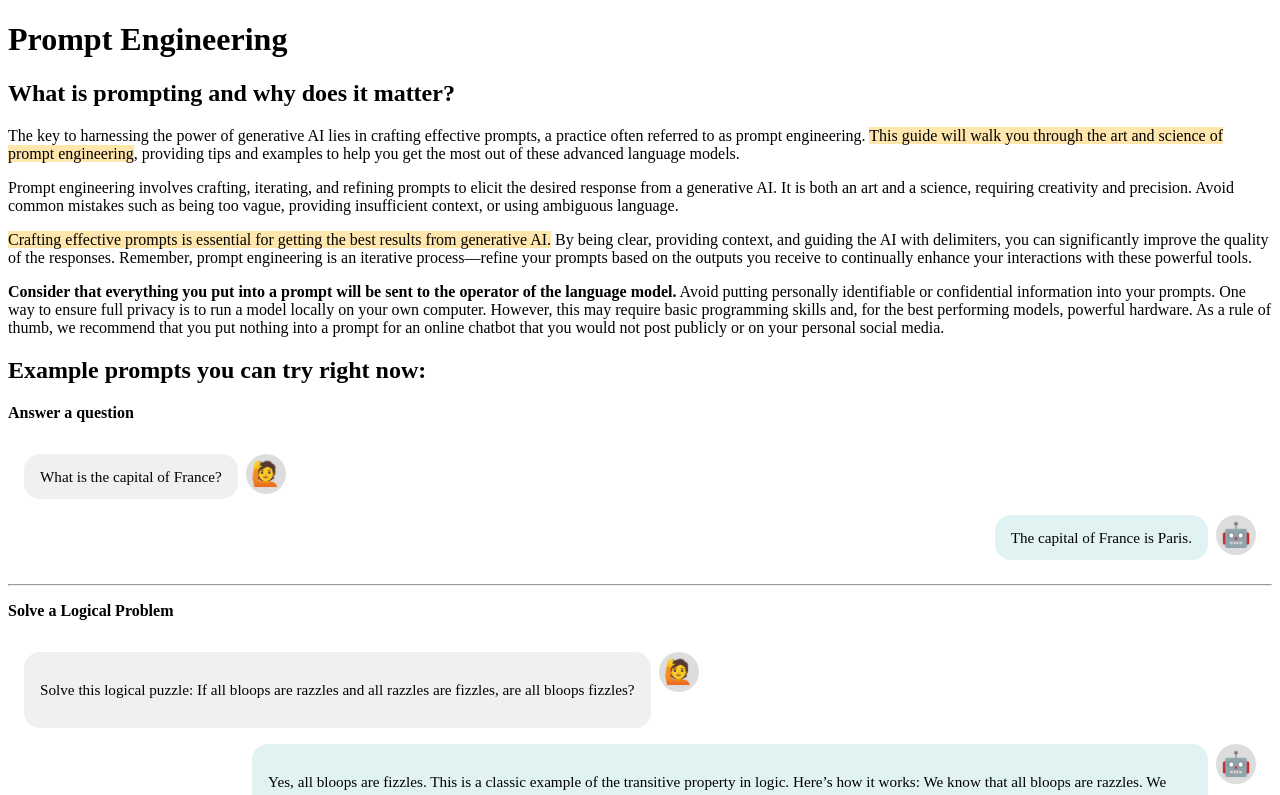
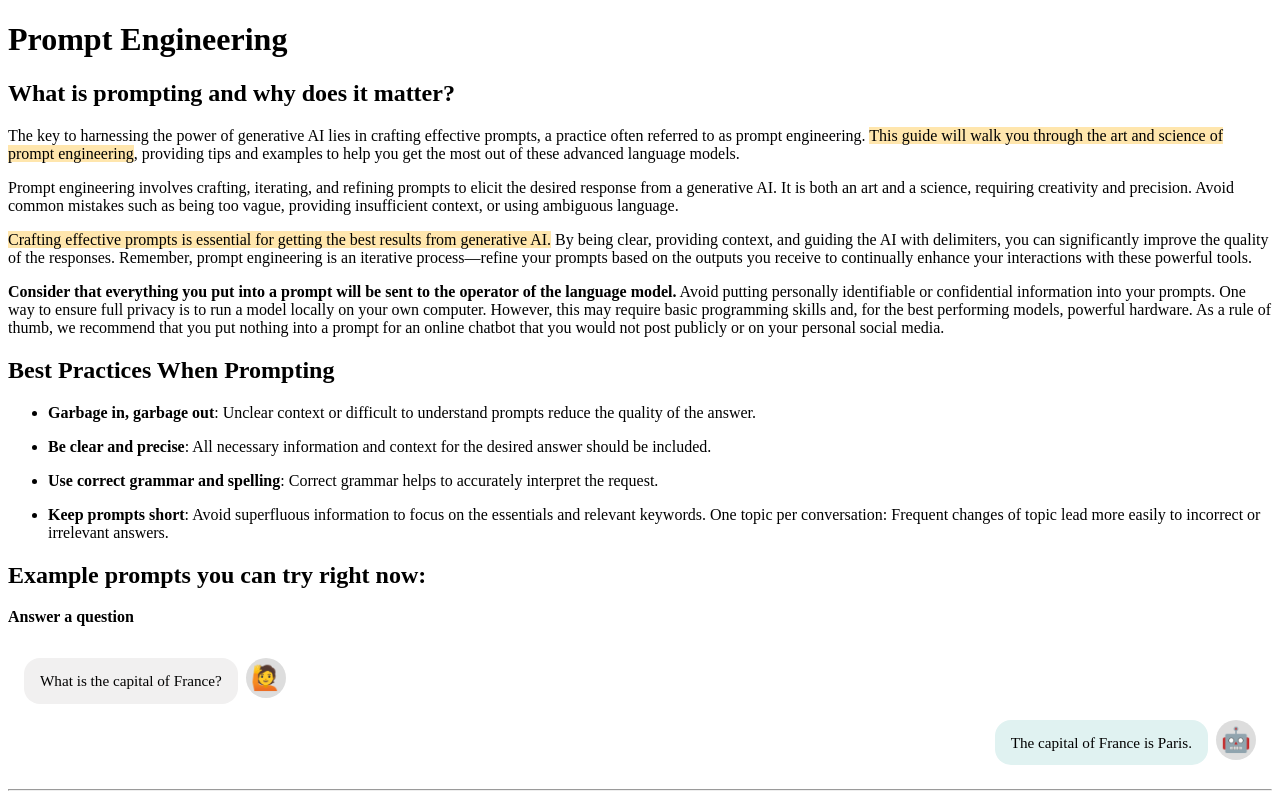
Before and after one commit to Sebstep/pathfinder-sage, a Next.js app: page /prompting in a window 1280 px wide. Shown: the top 795 px of the page. Built offline with nearby package versions, Linux system fonts and the light colour scheme.

Commit message:
merged best practices

```diff
--- a/pages/prompting.mdx
+++ b/pages/prompting.mdx
@@ -9,6 +9,17 @@ Prompt engineering involves crafting, iterating, and refining prompts to elicit
 <mark>Crafting effective prompts is essential for getting the best results from generative AI.</mark> By being clear, providing context, and guiding the AI with delimiters, you can significantly improve the quality of the responses. Remember, prompt engineering is an iterative process—refine your prompts based on the outputs you receive to continually enhance your interactions with these powerful tools.
 
 **Consider that everything you put into a prompt will be sent to the operator of the language model.** Avoid putting personally identifiable or confidential information into your prompts. One way to ensure full privacy is to run a model locally on your own computer. However, this may require basic programming skills and, for the best performing models, powerful hardware. As a rule of thumb, we recommend that you put nothing into a prompt for an online chatbot that you would not post publicly or on your personal social media.
+
+## Best Practices When Prompting
+
+- **Garbage in, garbage out**: Unclear context or difficult to understand prompts reduce the quality of the answer.
+
+- **Be clear and precise**: All necessary information and context for the desired answer should be included.
+
+- **Use correct grammar and spelling**: Correct grammar helps to accurately interpret the request.
+
+- **Keep prompts short**: Avoid superfluous information to focus on the essentials and relevant keywords.
+  One topic per conversation: Frequent changes of topic lead more easily to incorrect or irrelevant answers.
 
 ## Example prompts you can try right now:
 
--- a/pages/prompting/_meta.js
+++ b/pages/prompting/_meta.js
@@ -1,5 +1,4 @@
 export default {
-  best_practices: 'Best practices',
   assign_job: 'Assign the model a job',
   instruct: 'Instruct the model throughout the prompt',
   provide_context: 'Provide context & framing',
```
Also changed, not shown: pages/prompting/best_practices.mdx (deleted, +0 -12 lines).
